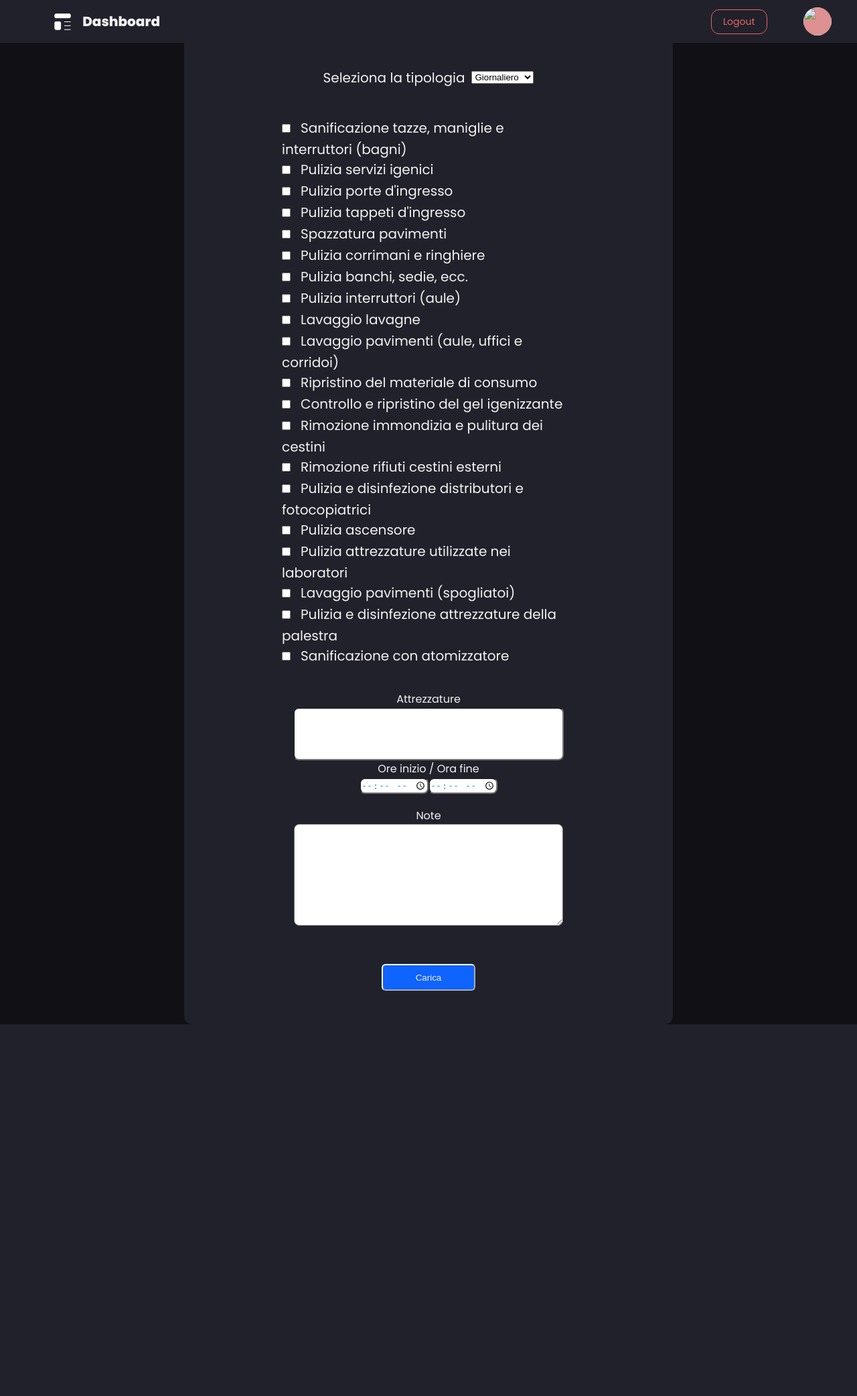
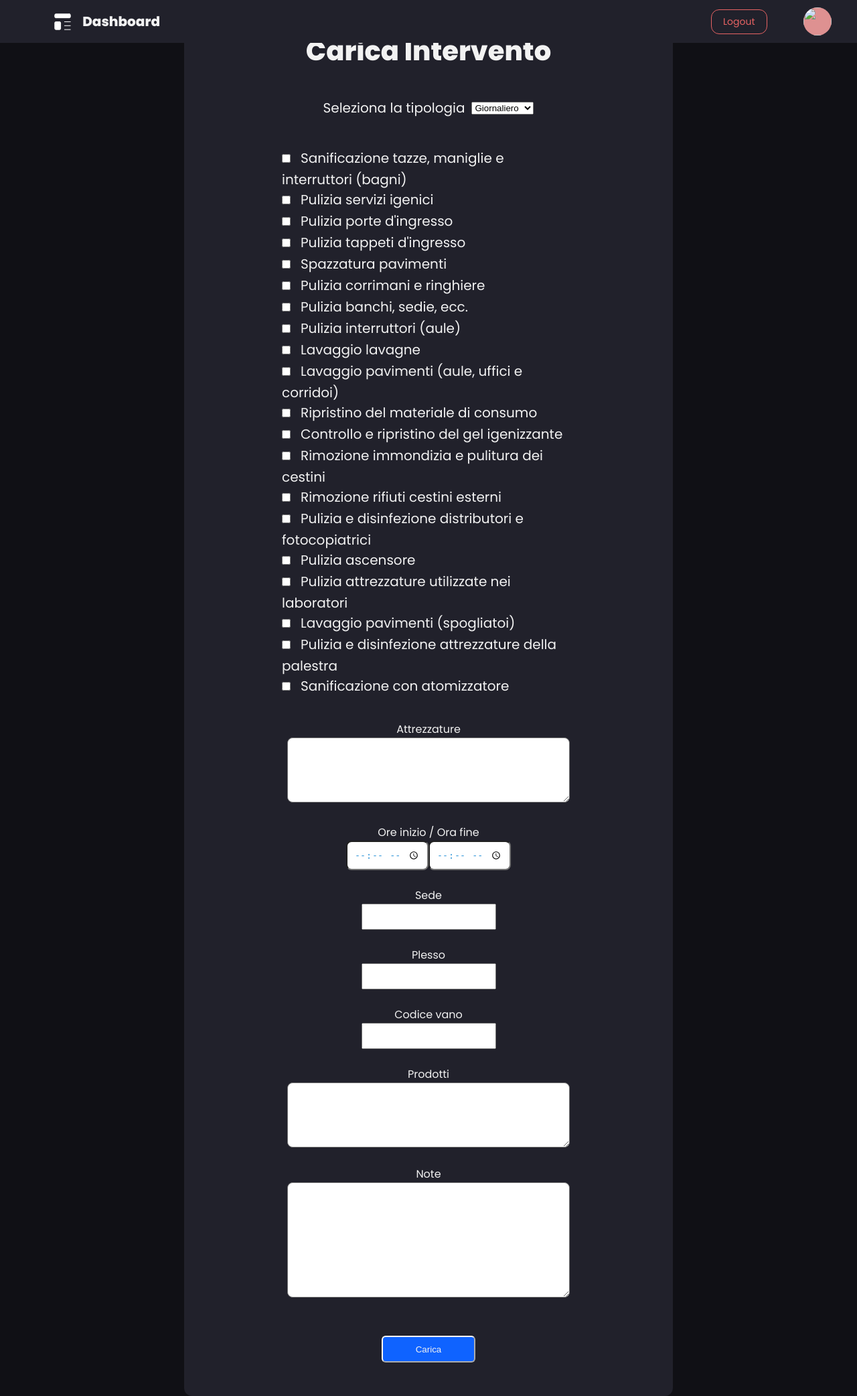
Before and after one commit to f0lg0/gelata, a Flask app: template src/webserver/web/templates/carica.html in a window 1280 px wide. Shown: the whole page at 67% size. Before the commit the page ends 1529 px from the top, so only its background shows below. Run offline with Flask 2, Linux system fonts and the light colour scheme; the template is opened without the code that fills it, so the values that code supplies are empty.

Commit message:
new: remaining input fields

```diff
--- a/src/webserver/web/static/css/carica.css
+++ b/src/webserver/web/static/css/carica.css
@@ -24,7 +24,7 @@ body {
     text-align: center;
 
     /* janky */
-    margin-top: 700px;
+    margin-top: 1300px;
 }
 
 .main_choice {
@@ -87,8 +87,13 @@ body {
 .sfondoattrezzature {
     border-radius: 8px;
 }
-.ore {
+.ore,
+.sede,
+.plesso,
+.vano,
+.prodotti {
     margin-bottom: 20px;
+    margin-top: 25px;
 }
 .sfondoora {
     color: rgb(60, 156, 219);
@@ -117,3 +122,8 @@ body {
     min-height: 75px;
     max-height: 115px;
 }
+
+textarea,
+input {
+    padding: 10px;
+}
--- a/src/webserver/web/templates/carica.html
+++ b/src/webserver/web/templates/carica.html
@@ -54,11 +54,27 @@
                     <div class="checkboxs" id="checkboxs"></div>
                     <div class="attrezzature">
                         <p>Attrezzature</p>
-                        <input type="text" class="sfondoattrezzature" id="attrezzatura" />
+                        <textarea class="custom sfondoattrezzature" type="text" id="attrezzatura"></textarea>
                     </div>
                     <div class="ore">
                         <p>Ore inizio / Ora fine</p>
                         <input type="time" class="sfondoora" id="ora_inizio" /><input type="time" class="sfondoora" id="ora_fine" />
+                    </div>
+                    <div class="sede">
+                        <p>Sede</p>
+                        <input type="text" name="sede" id="sede" />
+                    </div>
+                    <div class="plesso">
+                        <p>Plesso</p>
+                        <input type="text" name="plesso" id="plesso" />
+                    </div>
+                    <div class="vano">
+                        <p>Codice vano</p>
+                        <input type="number" min="0" name="vano" id="vano" />
+                    </div>
+                    <div class="prodotti">
+                        <p>Prodotti</p>
+                        <textarea class="custom sfondoattrezzature" type="text" id="prodotti"></textarea>
                     </div>
                     <div class="note">
                         <p>Note</p>
@@ -75,11 +91,15 @@
             function validateForm(formData) {
                 return (
                     formData.tipologia != "" &&
-                    formData.checkboxs.length != 0 &&
-                    formData.attrezzatura != "" &&
-                    formData.orario.ora_inizio != "" &&
-                    formData.orario.ora_fine != "" &&
-                    formData.note != ""
+                        formData.checkboxs.length != 0 &&
+                        formData.attrezzatura != "" &&
+                        formData.orario.ora_inizio != "" &&
+                        formData.orario.ora_fine != "" &&
+                        formData.note != "" &&
+                        formData.sede != "" &&
+                        formData.plesso != "" &&
+                        formData.vano != "",
+                    formData.prodotti != ""
                 );
             }
 
@@ -97,6 +117,11 @@
                 const ora_inizio = document.getElementById("ora_inizio").value;
                 const ora_fine = document.getElementById("ora_fine").value;
 
+                const sede = document.getElementById("sede").value;
+                const plesso = document.getElementById("plesso").value;
+                const vano = document.getElementById("vano").value;
+                const prodotti = document.getElementById("prodotti").value;
+
                 const note = document.getElementById("note").value;
 
                 const data = {
@@ -108,6 +133,10 @@
                         ora_fine,
                     },
                     note,
+                    sede,
+                    plesso,
+                    vano,
+                    prodotti,
                 };
 
                 if (validateForm(data)) {
```
Also changed, not shown: src/webserver/interventi_handler/interventi.py (+4 -4 lines).
